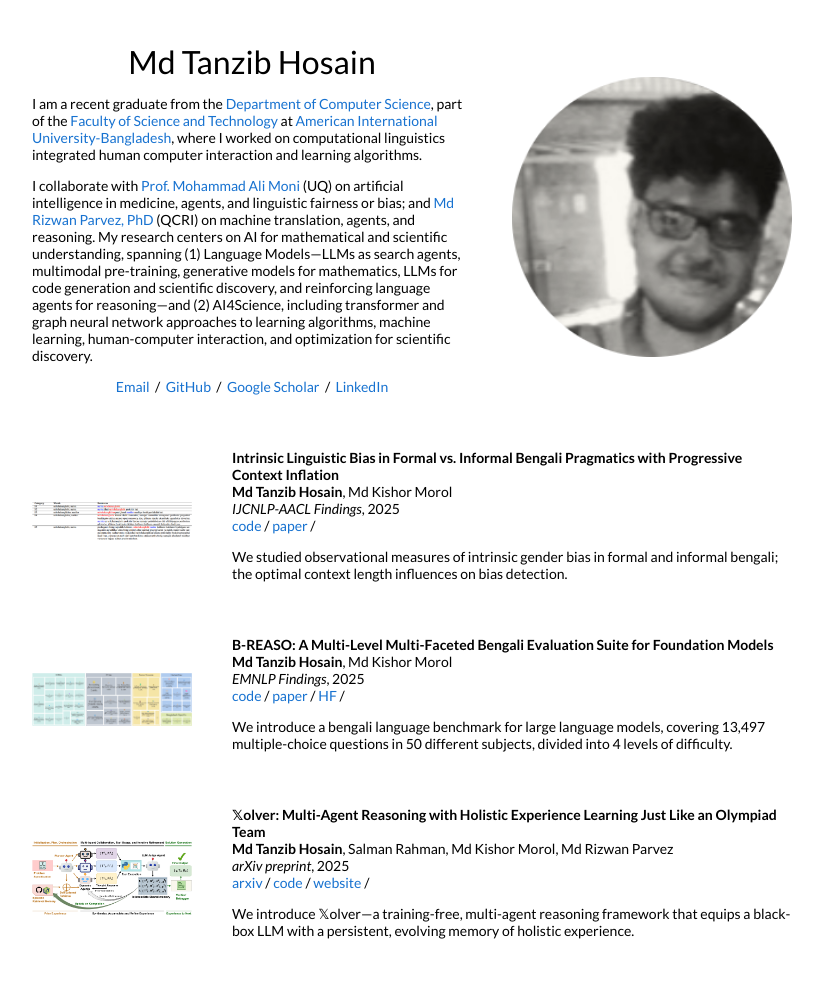
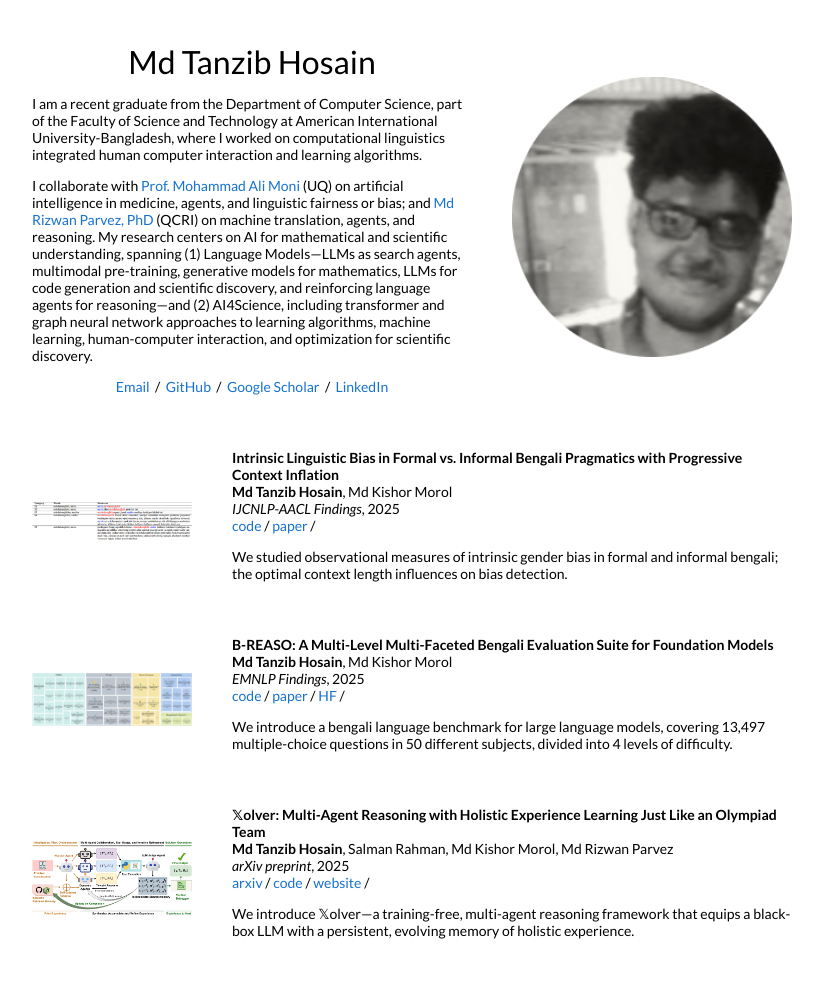
Before and after one commit to kraritt/kraritt.github.io, a Jekyll site: the page built from _posts/2025-10-25-contextl.markdown, in a window 1280 px wide. Shown: the whole page, without its empty margins (228-1051 px from the left). Built offline with Jekyll 4.4.1, drawn with Linux system fonts in a browser that asks for light colours; part of the change alters nothing that is shown.

```diff
--- a/_layouts/default.html
+++ b/_layouts/default.html
@@ -34,7 +34,7 @@
               <h1>
                 Md Tanzib Hosain
               </h1>
-              <p>I am a recent graduate from the <a href="https://www.aiub.edu/faculties/fst/departments/department-of-computer-science">Department of Computer Science</a>, part of the <a href="https://www.aiub.edu/faculties/fst">Faculty of Science and Technology</a> at <a href="https://www.aiub.edu/">American International University-Bangladesh</a>, where I worked on computational linguistics integrated human computer interaction and learning algorithms</a>.
+              <p>I am a recent graduate from the Department of Computer Science, part of the Faculty of Science and Technology at American International University-Bangladesh, where I worked on computational linguistics integrated human computer interaction and learning algorithms</a>.
               </p>
               <p>
                 I collaborate with <a href="https://scholar.google.com/citations?user=JnwcUwkAAAAJ&hl=en">Prof. Mohammad Ali Moni</a> (UQ) on artificial intelligence in medicine, agents, and linguistic fairness or bias; and <a href="https://scholar.google.com/citations?user=KhC8rtcAAAAJ&hl=en">Md Rizwan Parvez, PhD</a> (QCRI) on machine translation, agents, and reasoning. My research centers on AI for mathematical and scientific understanding, spanning (1) Language Models—LLMs as search agents, multimodal pre-training, generative models for mathematics, LLMs for code generation and scientific discovery, and reinforcing language agents for reasoning—and (2) AI4Science, including transformer and graph neural network approaches to learning algorithms, machine learning, human-computer interaction, and optimization for scientific discovery.
```
